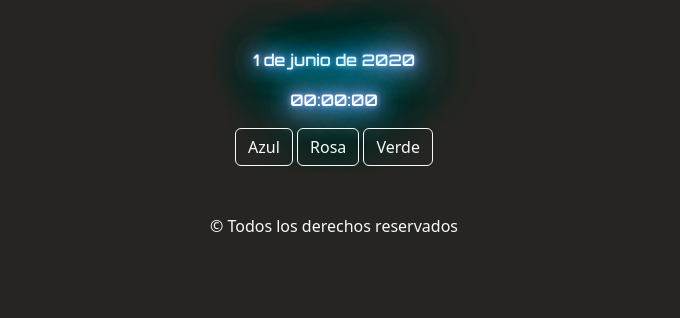
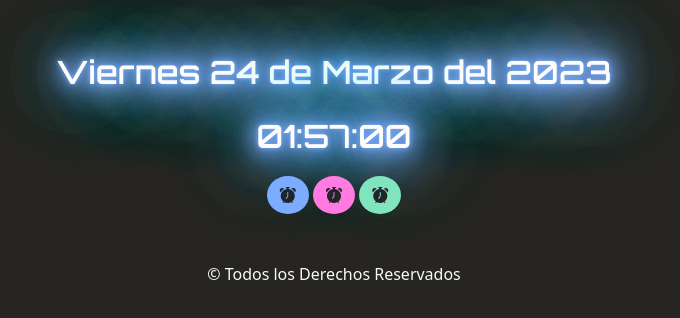
Before and after one commit to mSanchezDeveloper/practice-BOM, a plain HTML site: page index.html in a window 1280 px wide. Shown: the whole page, without its empty margins (306-986 px from the left). Drawn offline with nearby package versions, Linux system fonts and the light colour scheme.

Commit message:
Funcionalidades de tiempo y fecha agregadas

```diff
--- a/css/style.css
+++ b/css/style.css
@@ -6,6 +6,7 @@ body{
 
 .fecha-hora{
     font-family: 'Orbitron', sans-serif;
+    font-size: 2em;
 }
 
 /* Efecto neon */
@@ -23,3 +24,19 @@ body{
     color: #fefdfa;
     text-shadow: 0 0 5px #80e4be, 0 0 15px #80e4be, 0 0 25px #80e4be, 0 0 35px #80e4be, 0 0 45px #80e4be, 0 0 54px #80e4be, 0 0 75px #80e4be, 0 0 85px #80e4be, 0 0 95px #80e4be, 0 0 100px #80e4be;
 }
+
+.bg-azul{
+    background-color: #7bacff;
+}
+
+.bg-rosa{
+    background-color: #ff7be2;
+}
+
+.bg-verde{
+    background-color: #80e4be;
+}
+
+.bg-azul:hover, .bg-rosa:hover, .bg-verde:hover{
+    background-color: #ffffff;
+}
--- a/index.html
+++ b/index.html
@@ -12,6 +12,7 @@
     <link href="https://cdn.jsdelivr.net/npm/bootstrap@5.3.0-alpha1/dist/css/bootstrap.min.css" rel="stylesheet"
         integrity="sha384-GLhlTQ8iRABdZLl6O3oVMWSktQOp6b7In1Zl3/Jr59b6EGGoI1aFkw7cmDA6j6gD" crossorigin="anonymous">
     <link rel="stylesheet" href="./css/style.css">
+    <link rel="stylesheet" href="https://cdn.jsdelivr.net/npm/bootstrap-icons@1.10.3/font/bootstrap-icons.css">
     <title>Practica BOM</title>
 </head>
 
@@ -25,13 +26,19 @@
             <p id="hora">00:00:00</p>
         </section>
         <section>
-            <button class="btn btn-outline-light">Azul</button>
-            <button class="btn btn-outline-light">Rosa</button>
-            <button class="btn btn-outline-light">Verde</button>
+            <button class="btn bg-azul rounded-circle">
+                <i class="bi bi-alarm-fill"></i>
+            </button>
+            <button class="btn bg-rosa rounded-circle">
+                <i class="bi bi-alarm-fill"></i>
+            </button>
+            <button class="btn bg-verde rounded-circle">
+                <i class="bi bi-alarm-fill"></i>
+            </button>
         </section>
     </main>
     <footer class="text-center text-light">
-        <p>&copy; Todos los derechos reservados</p>
+        <p>&copy; Todos los Derechos Reservados</p>
     </footer>
     <script src="https://cdn.jsdelivr.net/npm/bootstrap@5.3.0-alpha1/dist/js/bootstrap.bundle.min.js"
         integrity="sha384-w76AqPfDkMBDXo30jS1Sgez6pr3x5MlQ1ZAGC+nuZB+EYdgRZgiwxhTBTkF7CXvN"
--- a/js/reloj.js
+++ b/js/reloj.js
@@ -0,0 +1,29 @@
+function obtenerFecha() {
+    let fecha = new Date();
+    let semanas = ['Domingo', 'Lunes', 'Martes', 'Miércoles', 'Jueves', 'Viernes', 'Sábado'];
+    let meses = ['Enero', 'Febrero', 'Marzo', 'Abril', 'Mayo', 'Junio', 'Julio', 'Agosto', 'Septiembre', 'Octubre', 'Noviembre', 'Diciembre'];
+
+    let fechaReloj = document.getElementById(`fecha`);
+    fechaReloj.innerHTML = `${semanas[fecha.getDay()]} ${fecha.getDate()} de ${meses[fecha.getMonth()]} del ${fecha.getFullYear()}`;
+
+    //Arreglas los valores de un digito
+    let horas = fecha.getHours();
+    let minutos = fecha.getMinutes();
+    let segundos = fecha.getSeconds();
+
+    if (horas < 10) {
+        horas = `0${horas}`;
+    }
+
+    if (minutos < 10) {
+        minutos = `0${minutos}`;
+    }
+
+    if (segundos < 10) {
+        segundos = `0${segundos}`;
+    }
+
+    let horaReloj = document.querySelector('#hora');
+    horaReloj.innerHTML = `${horas}:${minutos}:${segundos}`;
+}
+setInterval(obtenerFecha, 1000)
```
